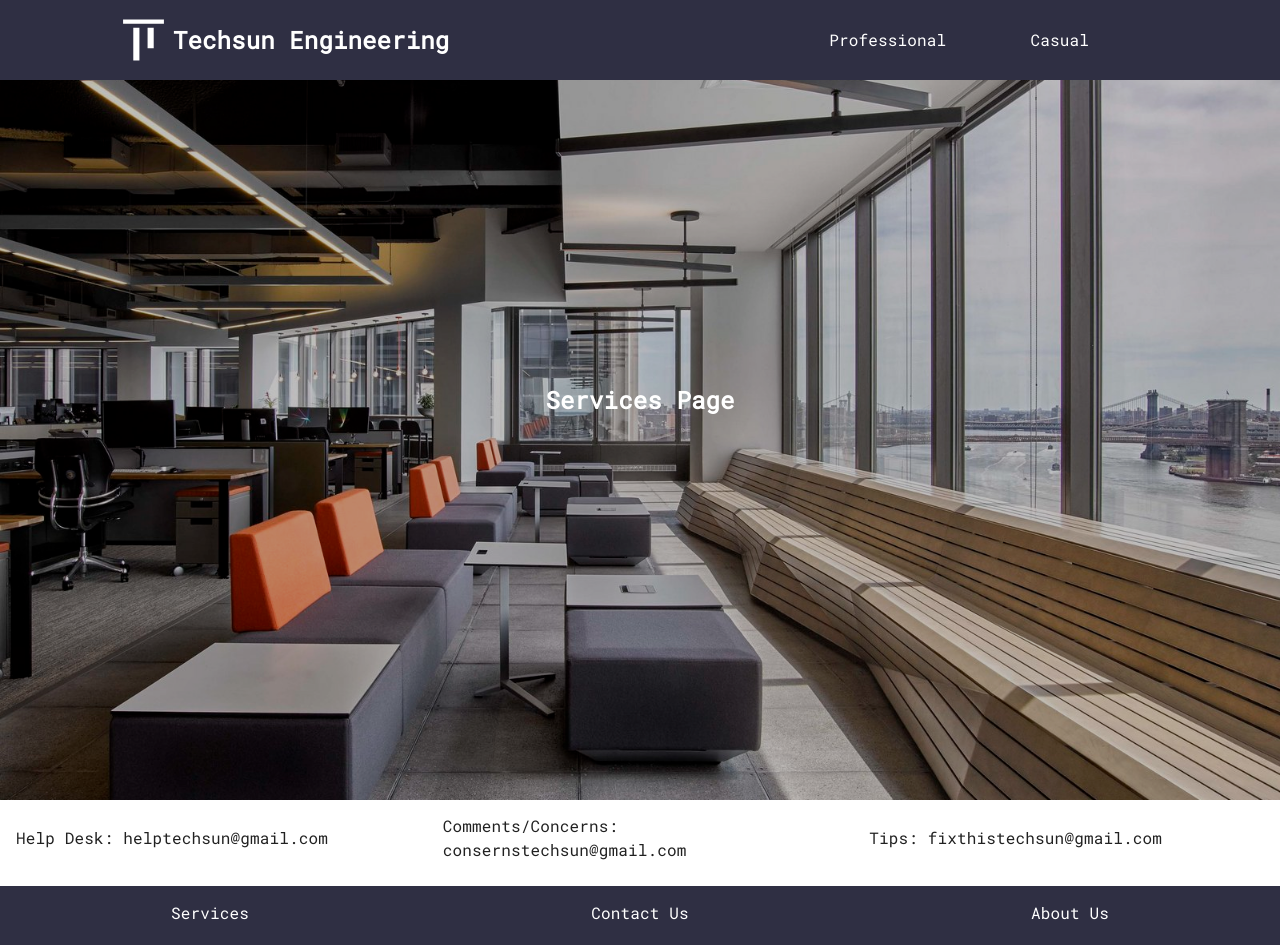
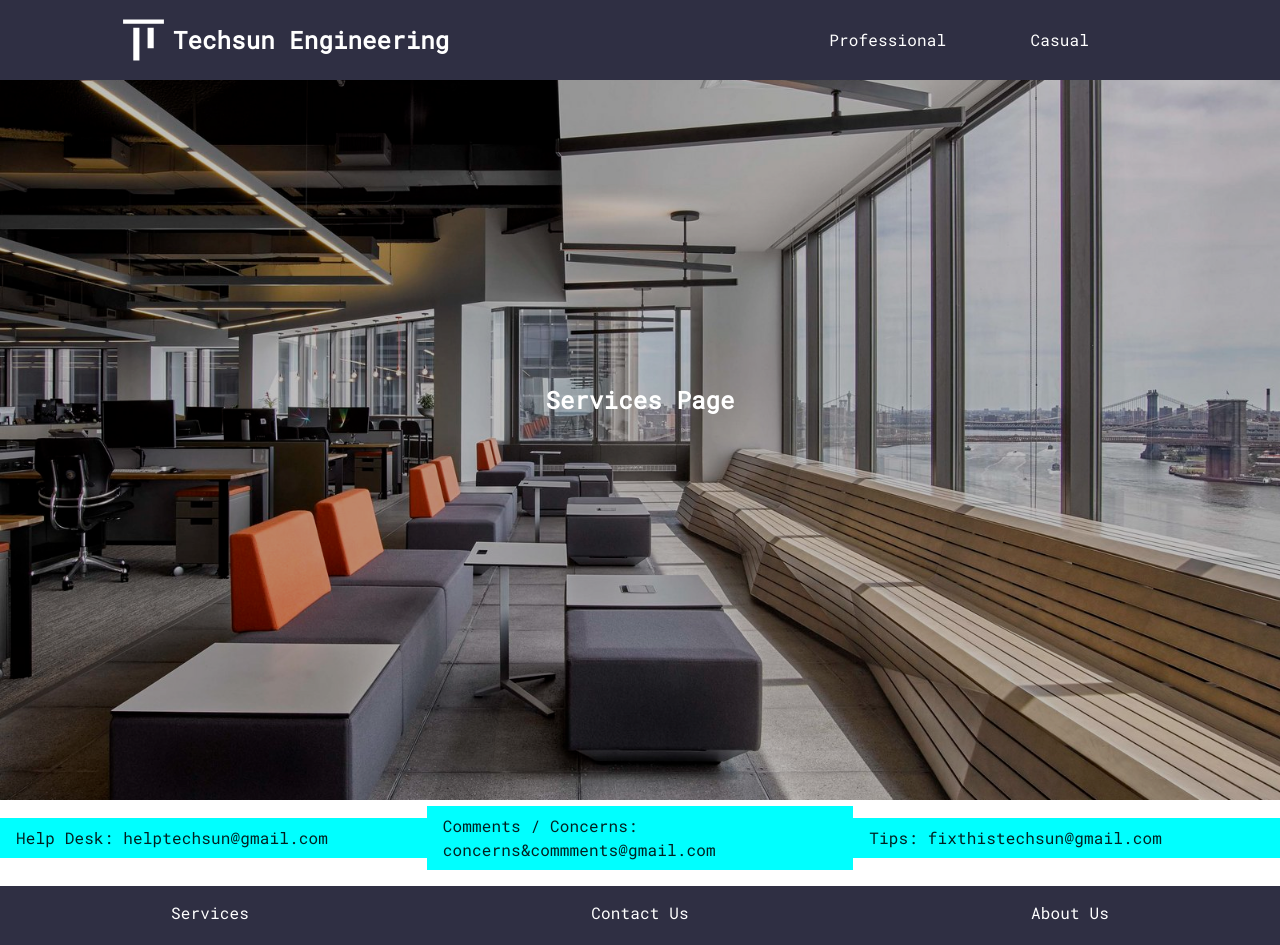
Before and after one commit to Wpduong159/TechsunReact, a React (Create React App) app: page /services in a window 1280 px wide. Shown: the top 945 px of the page. Built offline with nearby package versions, Linux system fonts and the light colour scheme.

Commit message:
adjustments

```diff
--- a/src/App.css
+++ b/src/App.css
@@ -203,6 +203,22 @@ nav {
     transform: translate(-50%,-50%);
 }
 
+.servicesSection{
+     min-height: 3vh;
+    width: 100%;
+    margin: auto;
+    text-align: center;
+    align-items: center;
+}
+
+.supportGridItems{
+    text-align: center;
+    align-self: center;
+    align-content: center;
+    align-items: center;
+    background-color: aqua;
+    border-color: black;
+}
  /* About us page*/
 
 .clothing{
@@ -230,4 +246,4 @@ nav {
 }
 
 
-/* Images for place holders */
+/* */
--- a/src/pages/ContactUs.js
+++ b/src/pages/ContactUs.js
@@ -1,6 +1,6 @@
 import React from "react";
 import '../App.css';
-import {Skyward, Techsun} from '../images/imageIndex';
+import {Skyward} from '../images/imageIndex';
 import Grid from '@mui/material/Grid'; // Grid version 1
 import Item from '@mui/material/ListItem';
 
@@ -17,13 +17,13 @@ function ContactUs(){
             </section>
             <section className="emailSection">
                 <Grid container direction="row" justifyContent='center' alignItems='center'>
-                    <Grid item md>
-                        <Item>Business Inquiries engineering.techsun@gmail.com</Item>
+                    <Grid item md className="supportGridItems">
+                        <Item >Business Inquiries engineering.techsun@gmail.com</Item>
                     </Grid>
-                    <Grid item md>
+                    <Grid item md className="supportGridItems">
                         <Item>Senior Software Developer: wpduong@csu.fullerton.edu</Item>
                     </Grid>
-                    <Grid item md>
+                    <Grid item md className="supportGridItems">
                         <Item>Junior Software Developer: sreyes92@csu.fullerton.edu</Item>
                     </Grid>
                 </Grid>
--- a/src/pages/Services.js
+++ b/src/pages/Services.js
@@ -1,7 +1,7 @@
 import React from "react";
 import '../App.css';
 
-import { Office, Tanjiro, Whatif } from "../images/imageIndex";
+import { Office } from "../images/imageIndex";
 import Grid from '@mui/material/Grid'; // Grid version 1
 import Item from '@mui/material/ListItem';
 
@@ -18,16 +18,16 @@ function Services(){
                 <h1>Services Page</h1>
             </div>
             </section>
-            <section className="bottom">
+            <section className="servicesSection">
                 <Grid container direction="row" justifyContent='center' alignItems='center'>
-                    <Grid item md>
-                        <Item>Help Desk: helptechsun@gmail.com </Item>
+                    <Grid item md className="supportGridItems">
+                        <Item className="supportGridItems">Help Desk: helptechsun@gmail.com </Item>
                     </Grid>
-                    <Grid item md>
-                        <Item>Comments/Concerns: consernstechsun@gmail.com</Item>
+                    <Grid item md className="supportGridItems">
+                        <Item className="supportGridItems">Comments / Concerns: concerns&commments@gmail.com</Item>
                     </Grid>
-                    <Grid item md>
-                        <Item>Tips: fixthistechsun@gmail.com</Item>
+                    <Grid item md className="supportGridItems">
+                        <Item className="supportGridItems">Tips: fixthistechsun@gmail.com</Item>
                     </Grid>
                 </Grid>
             </section>
```
